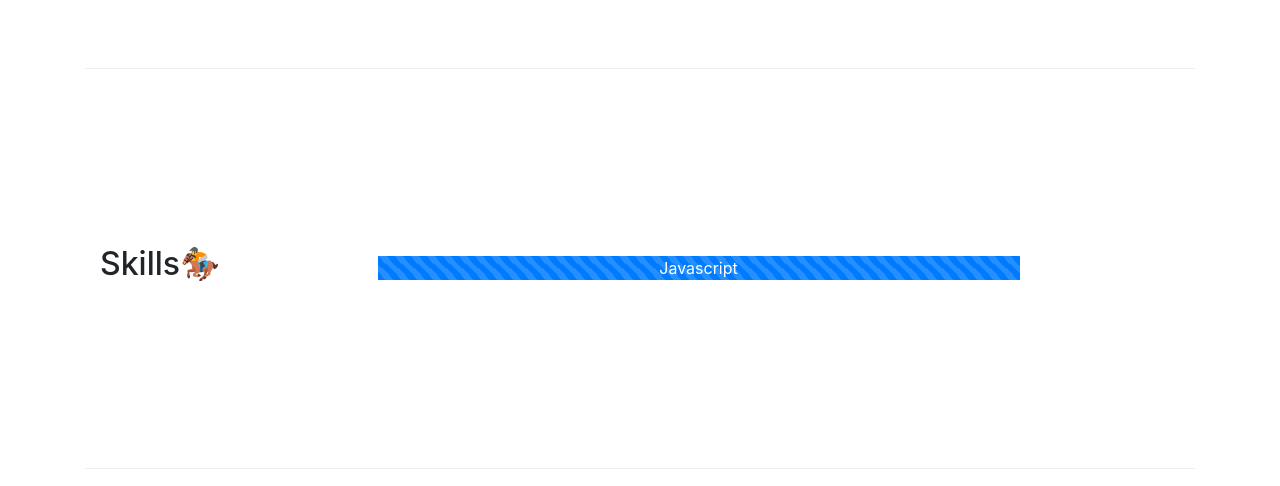
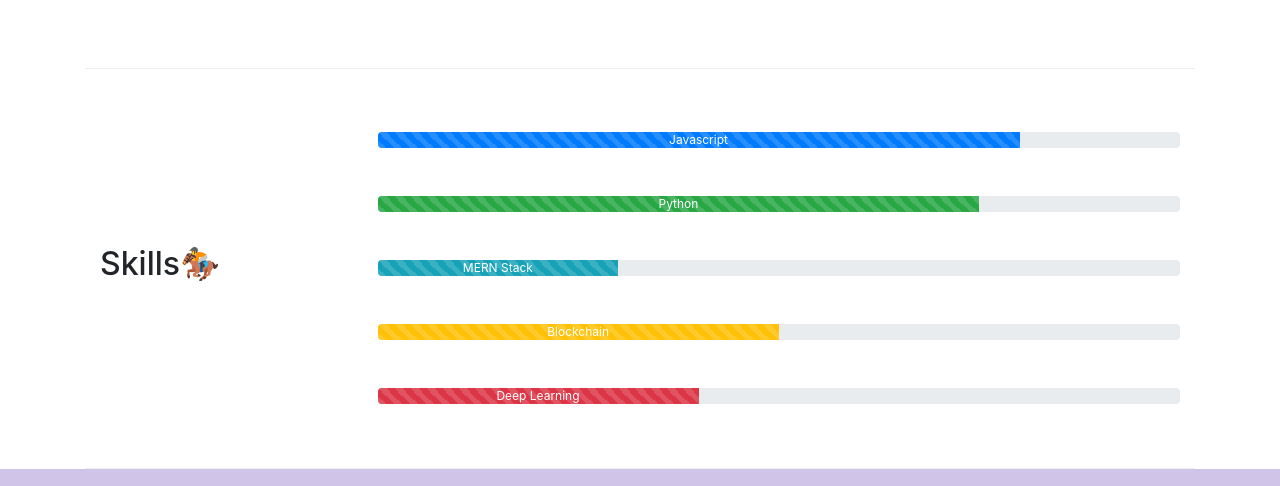
Before and after one commit to harsha7696/harsha, a website: page index.html in a window 1280 px wide. Shown: the part 1880-2366 px from the top of the page. Drawn offline with nearby package versions, Linux system fonts and the light colour scheme.

Commit message:
Update index.html

```diff
--- a/index.html
+++ b/index.html
@@ -105,7 +105,7 @@
                 </div>
             <div class="col col-sm order-sm-first col-md">
 
-                    <d
+                    <div class="progress">
                         <div class="progress-bar progress-bar-striped  progress-bar-animated" role="progressbar" aria-valuenow="75" aria-valuemin="0" aria-valuemax="100" style="width: 80%">Javascript</div>
 
                     </div><br></br>
```
